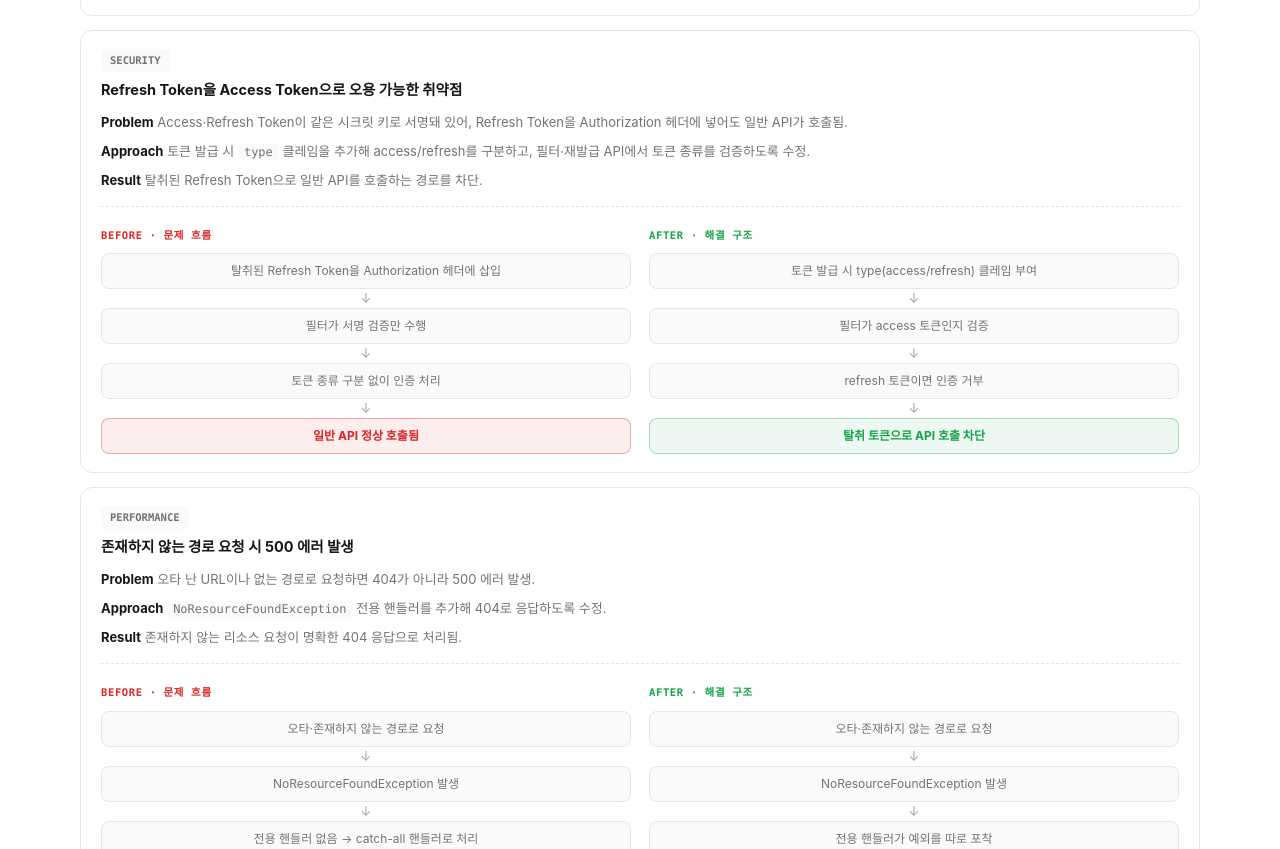
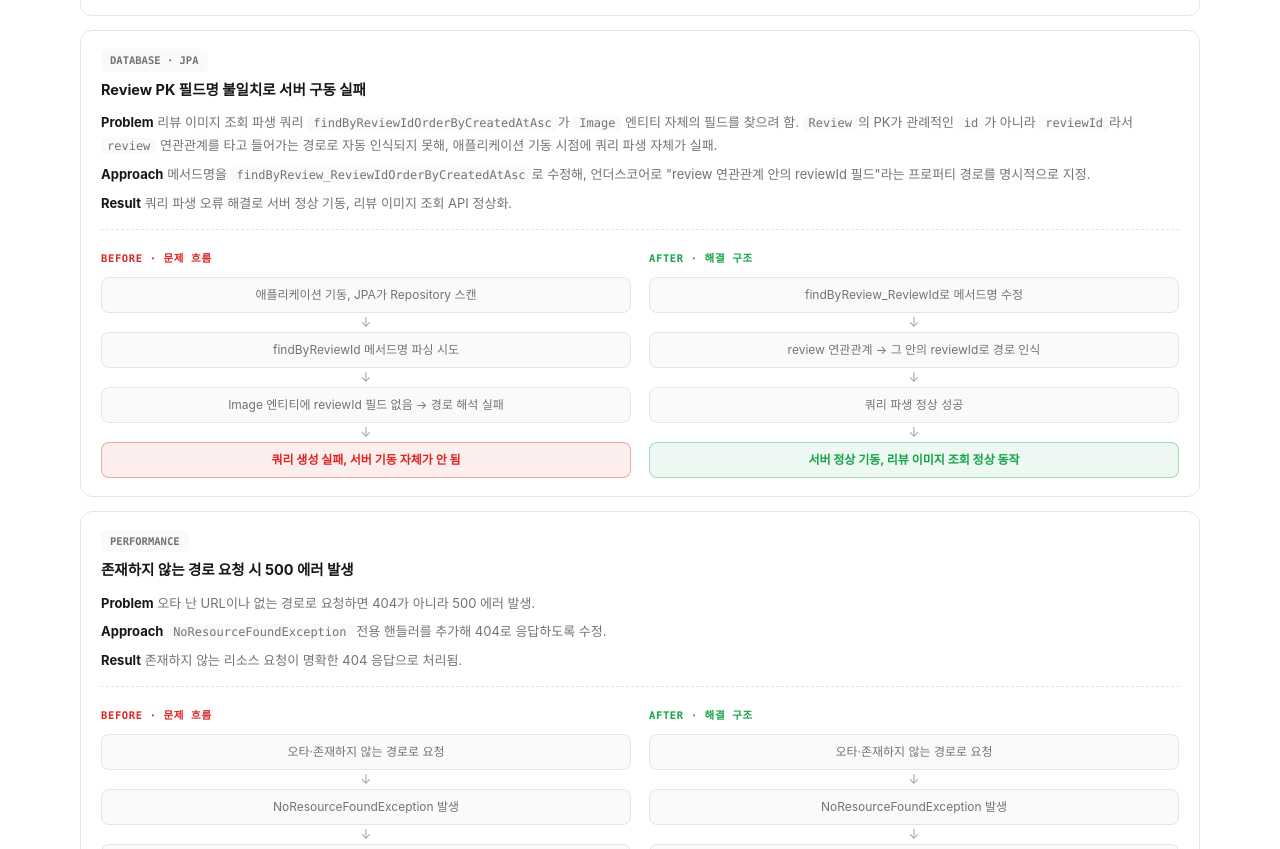
Before and after one commit to pyj-0313/PORTFOLIO, a plain HTML site: page tails.html in a window 1280 px wide. Shown: the part 5598-6447 px from the top of the page. Drawn offline with nearby package versions, Linux system fonts and the light colour scheme.

Commit message:
트러블슈팅 항목 실제 담당자 기준으로 정정
SECURITY(Refresh Token 오용 취약점) 항목을 제거 - 실제로는 팀원이 전담 개발한 인증 시스템(GitHub Issue #29)이라 본인 담당이 아니었음.
대신 실제 본인 커밋(b3bf77a)으로 확인된 'Review PK 필드명 불일치로 서버 구동 실패' 문제로 교체.
N+1, 동시성, 404 항목은 커밋 기록으로 본인 작성 확인되어 그대로 유지.

Co-Authored-By: Claude Sonnet 5 <noreply@anthropic.com>

```diff
--- a/tails.html
+++ b/tails.html
@@ -268,37 +268,37 @@
 
       <div class="trouble-card reveal">
         <div class="trouble-head">
-          <span class="trouble-tag">SECURITY</span>
-          <h4>Refresh Token을 Access Token으로 오용 가능한 취약점</h4>
+          <span class="trouble-tag">DATABASE · JPA</span>
+          <h4>Review PK 필드명 불일치로 서버 구동 실패</h4>
         </div>
         <div class="trouble-body">
-          <p><strong>Problem</strong> Access·Refresh Token이 같은 시크릿 키로 서명돼 있어, Refresh Token을 Authorization 헤더에 넣어도 일반 API가 호출됨.</p>
-          <p><strong>Approach</strong> 토큰 발급 시 <code>type</code> 클레임을 추가해 access/refresh를 구분하고, 필터·재발급 API에서 토큰 종류를 검증하도록 수정.</p>
-          <p><strong>Result</strong> 탈취된 Refresh Token으로 일반 API를 호출하는 경로를 차단.</p>
+          <p><strong>Problem</strong> 리뷰 이미지 조회 파생 쿼리 <code>findByReviewIdOrderByCreatedAtAsc</code>가 <code>Image</code> 엔티티 자체의 필드를 찾으려 함. <code>Review</code>의 PK가 관례적인 <code>id</code>가 아니라 <code>reviewId</code>라서 <code>review</code> 연관관계를 타고 들어가는 경로로 자동 인식되지 못해, 애플리케이션 기동 시점에 쿼리 파생 자체가 실패.</p>
+          <p><strong>Approach</strong> 메서드명을 <code>findByReview_ReviewIdOrderByCreatedAtAsc</code>로 수정해, 언더스코어로 "review 연관관계 안의 reviewId 필드"라는 프로퍼티 경로를 명시적으로 지정.</p>
+          <p><strong>Result</strong> 쿼리 파생 오류 해결로 서버 정상 기동, 리뷰 이미지 조회 API 정상화.</p>
         </div>
         <div class="flow-diagram">
           <div class="flow-col flow-col-before">
             <span class="flow-col-label">BEFORE · 문제 흐름</span>
             <div class="flow-steps">
-              <div class="flow-step">탈취된 Refresh Token을 Authorization 헤더에 삽입</div>
+              <div class="flow-step">애플리케이션 기동, JPA가 Repository 스캔</div>
               <div class="flow-arrow">↓</div>
-              <div class="flow-step">필터가 서명 검증만 수행</div>
+              <div class="flow-step">findByReviewId 메서드명 파싱 시도</div>
               <div class="flow-arrow">↓</div>
-              <div class="flow-step">토큰 종류 구분 없이 인증 처리</div>
+              <div class="flow-step">Image 엔티티에 reviewId 필드 없음 → 경로 해석 실패</div>
               <div class="flow-arrow">↓</div>
-              <div class="flow-step flow-step-result">일반 API 정상 호출됨</div>
+              <div class="flow-step flow-step-result">쿼리 생성 실패, 서버 기동 자체가 안 됨</div>
             </div>
           </div>
           <div class="flow-col flow-col-after">
             <span class="flow-col-label">AFTER · 해결 구조</span>
             <div class="flow-steps">
-              <div class="flow-step">토큰 발급 시 type(access/refresh) 클레임 부여</div>
+              <div class="flow-step">findByReview_ReviewId로 메서드명 수정</div>
               <div class="flow-arrow">↓</div>
-              <div class="flow-step">필터가 access 토큰인지 검증</div>
+              <div class="flow-step">review 연관관계 → 그 안의 reviewId로 경로 인식</div>
               <div class="flow-arrow">↓</div>
-              <div class="flow-step">refresh 토큰이면 인증 거부</div>
+              <div class="flow-step">쿼리 파생 정상 성공</div>
               <div class="flow-arrow">↓</div>
-              <div class="flow-step flow-step-result">탈취 토큰으로 API 호출 차단</div>
+              <div class="flow-step flow-step-result">서버 정상 기동, 리뷰 이미지 조회 정상 동작</div>
             </div>
           </div>
         </div>
```
